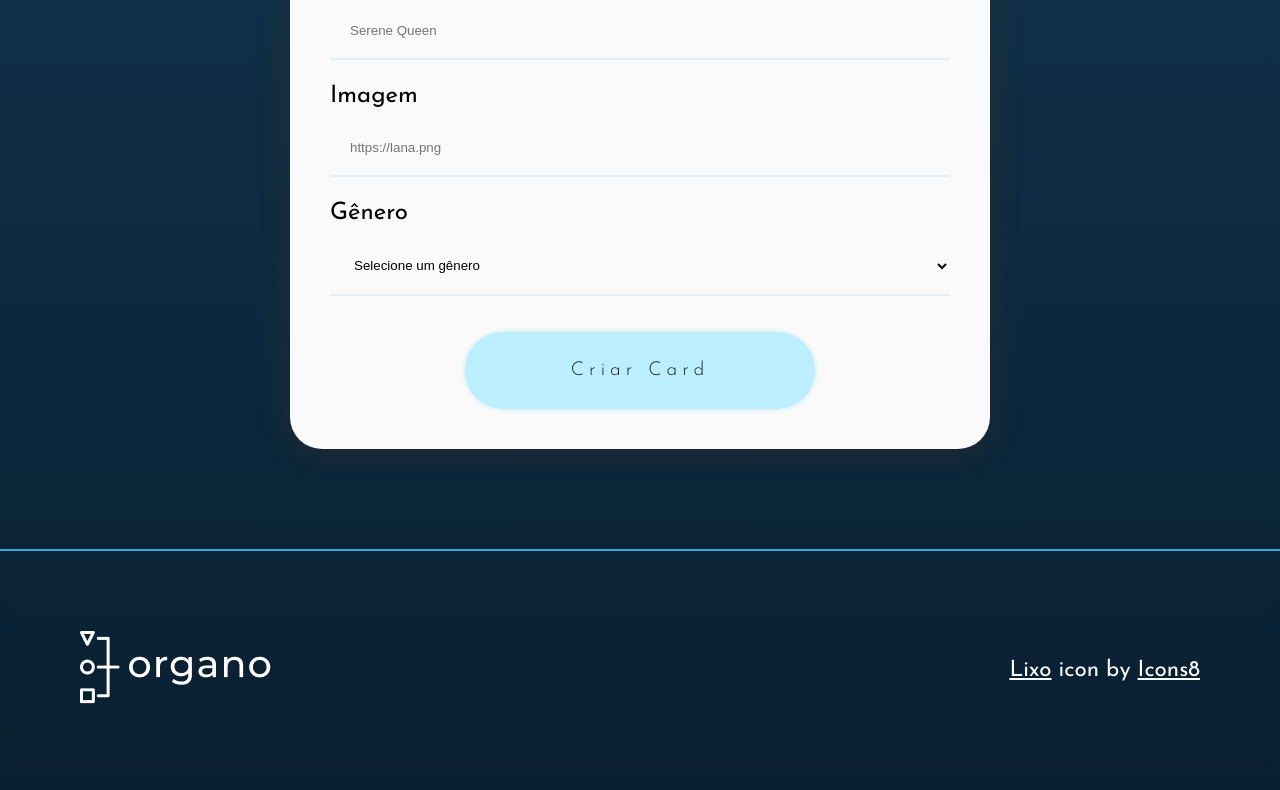
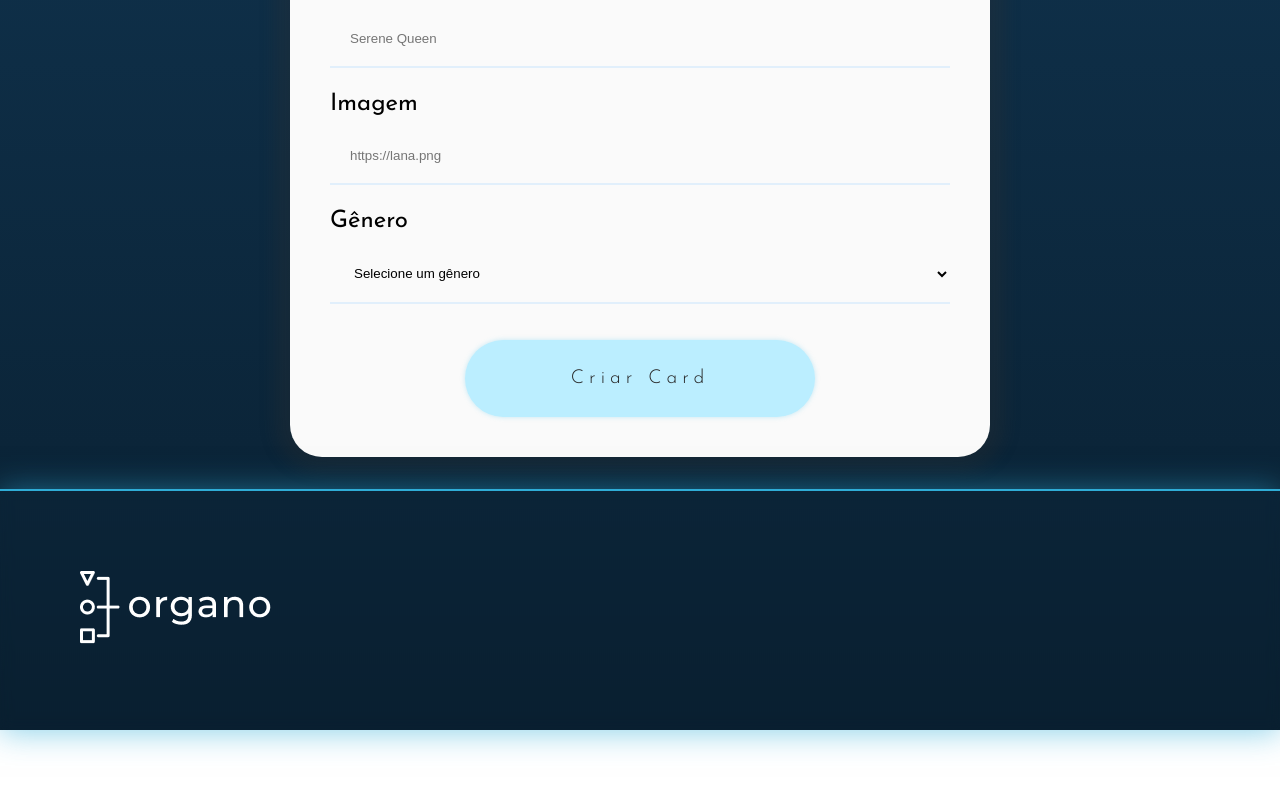
Before and after one commit to JuliaRibeiro1/Alura-projects, a React (Create React App) app in the folder ReactJS/Organo/organo/: page / in a window 1280 px wide. Shown: the part 1178-1968 px from the top of the page. After the commit the page ends 1908 px from the top, so only its background shows below. Built offline with nearby package versions, Linux system fonts and the light colour scheme; a web font is replaced by a local one.

Commit message:
projeto finalizado

```diff
--- a/ReactJS/Organo/organo/src/componentes/Formulario/Formulario.css
+++ b/ReactJS/Organo/organo/src/componentes/Formulario/Formulario.css
@@ -7,7 +7,7 @@
 
 }
 #formularioId {
-    padding-top: 1em;
+    padding-top: 1.5em;
 
 }
 .formulario form {
@@ -28,10 +28,10 @@
 
     }
     .formulario {
-        margin-bottom: 0em;
+        margin-bottom: 0;
     }
     #formularioId {
-        padding-top: 0em;
+        padding-top: 0;
 
     }
 
--- a/ReactJS/Organo/organo/src/componentes/Formulario/index.js
+++ b/ReactJS/Organo/organo/src/componentes/Formulario/index.js
@@ -80,6 +80,7 @@ React.useEffect(() => {
             <ListaSuspensa
                 label="Gênero"
                 valor={time}
+                placeholder="Selecione um gênero"
                 aoAlterado={valor => setTime(valor)}
                 itens={props.timeLista}
             />
--- a/ReactJS/Organo/organo/src/componentes/ListaSuspensa/index.js
+++ b/ReactJS/Organo/organo/src/componentes/ListaSuspensa/index.js
@@ -10,7 +10,7 @@ const ListaSuspensa = (props) => {
         <div className="lista-suspensa">
             <label>{props.label}</label>
             <select required={props.obrigatorio} value={props.valor} onChange={aoSelecionado}>
-                <option value="" disabled> Selecione um gênero </option>
+                <option value="" disabled> {props.placeholder} </option>
                 {props.itens.map(item => <option key={item} value={item}>{item}</option>) }
             </select>
         </div>
--- a/ReactJS/Organo/organo/src/componentes/Rodape/Rodape.css
+++ b/ReactJS/Organo/organo/src/componentes/Rodape/Rodape.css
@@ -9,10 +9,9 @@
     align-items: center;
     font-size: 1.4rem;
     min-height: 200px;
-    box-shadow: 0 4px 30px rgba(0, 0, 0, 0.1);
+    box-shadow: 0 2px 30px  rgba(47, 173, 215, 0.562);
     backdrop-filter: blur(5.7px);
     -webkit-backdrop-filter: blur(5.7px);
-    margin-top: 100px;
 }
 
 
@@ -28,6 +27,6 @@ p {
     .footer {
        padding: 2em;
       font-size: 1rem;
-      margin-top: 0px;
+
     }
 }
--- a/ReactJS/Organo/organo/src/componentes/Rodape/index.js
+++ b/ReactJS/Organo/organo/src/componentes/Rodape/index.js
@@ -8,7 +8,7 @@ const Rodape = () => {
                 <img src="/imagens/logo.png" alt="" />
             </section>
             <section>
-                <a target="_blank" href="https://icons8.com/icon/1941/lixo">Lixo</a> icon by <a target="_blank" href="https://icons8.com">Icons8</a>
+
             </section>
         </footer>
     )
--- a/ReactJS/Organo/organo/src/componentes/Time/Time.css
+++ b/ReactJS/Organo/organo/src/componentes/Time/Time.css
@@ -1,6 +1,6 @@
 .time {
     text-align: center;
-    padding: 2em;
+    padding: 2.5em;
     margin-top: 0;
 
     color:white
```
